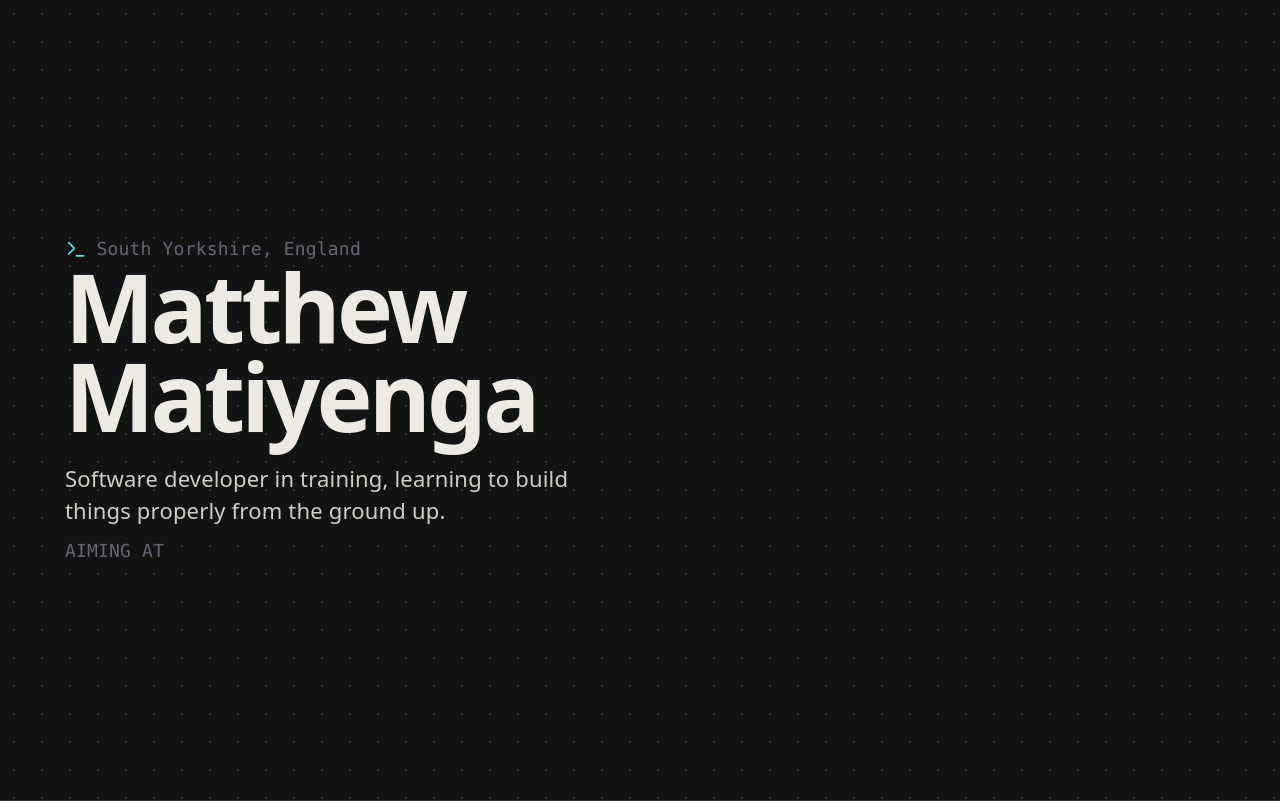
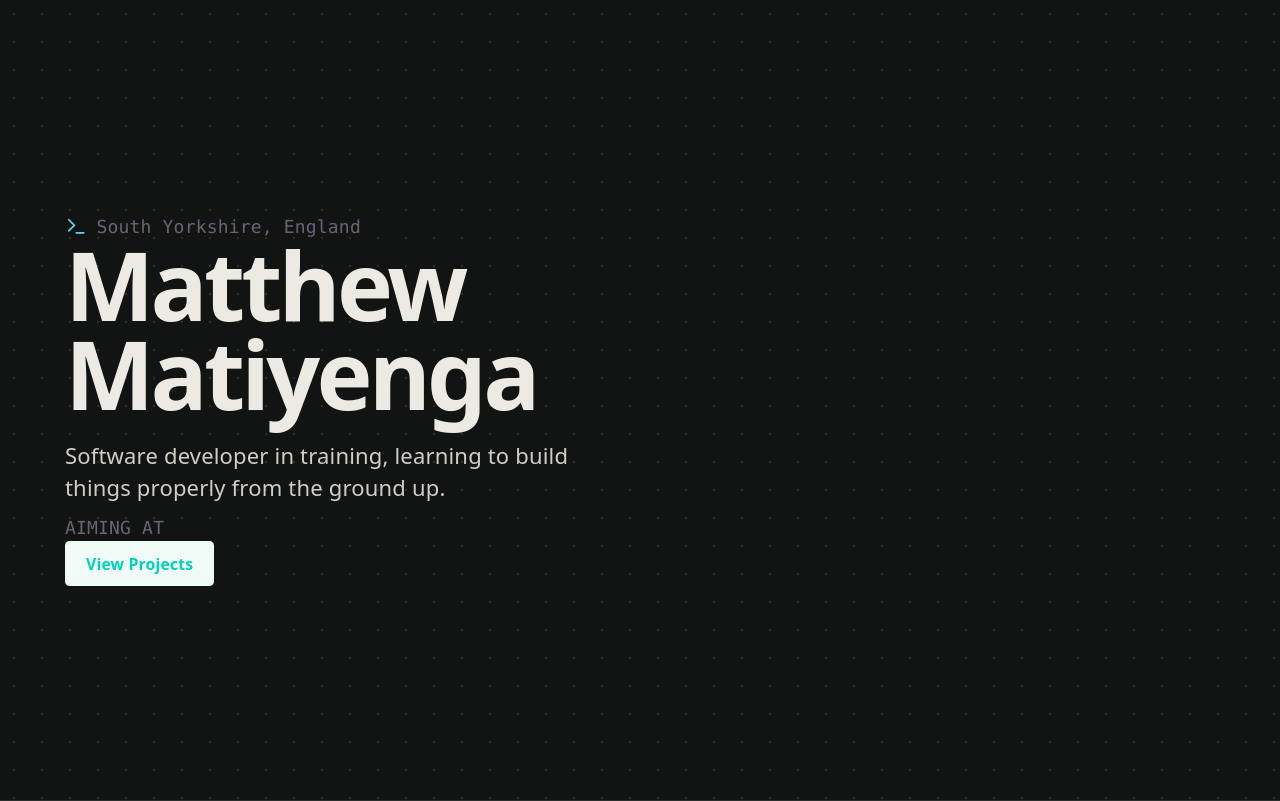
Before and after one commit to raze-raptor/TypescriptPortfolio, a React (Vite) app: page / in a window 1280 px wide. Shown: the top 801 px of the page. Built offline with nearby package versions, Linux system fonts and the light colour scheme.

Commit message:
DaisyUI: Added DaisyUI

```diff
--- a/src/App.tsx
+++ b/src/App.tsx
@@ -28,6 +28,8 @@ South Yorkshire, England</p>
     <span className="absolute top-0 left-0 role-word">FRONTEND</span>
   </span>
 </p>
+
+<button class="btn btn-soft btn-accent">View Projects</button>
             </div>
             <div id="right-hero" className="flex-1">
               {/* where the globe will be */}
--- a/src/index.css
+++ b/src/index.css
@@ -1,4 +1,5 @@
 @import "tailwindcss";
+@plugin "daisyui";
 @import url('https://fonts.googleapis.com/css2?family=...');
 
 
```
